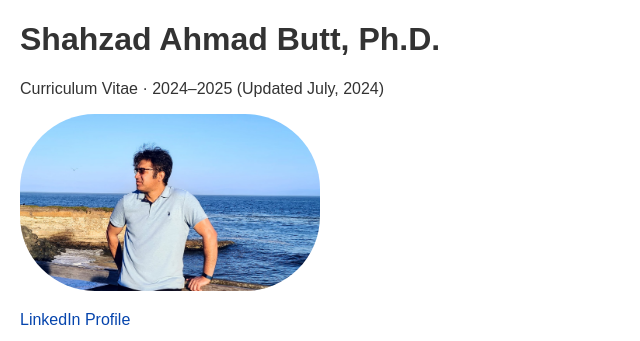
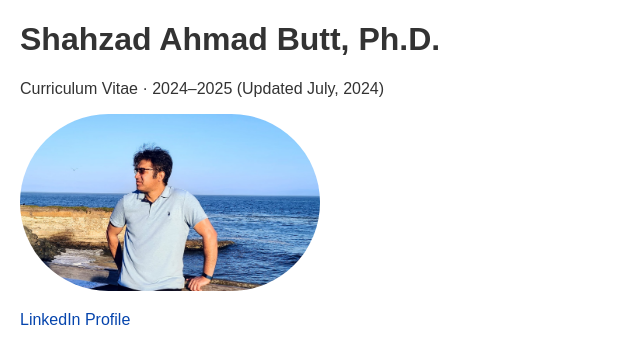
Before and after one commit to shazahmad/shazahmad.github.io, a plain HTML site: page index.html in a window 1280 px wide. Shown: the top 341 px of the page, 0-640 px from the left. Drawn offline with Linux system fonts and the light colour scheme.

Commit message:
Update index.html

```diff
--- a/index.html
+++ b/index.html
@@ -10,7 +10,7 @@
         header img {
             height: auto;
             width: 300px;
-            border-radius: 75px;
+            border-radius: 150px;
             object-fit: cover;
         }
         ul { list-style-type: none; padding: 0; }
```
